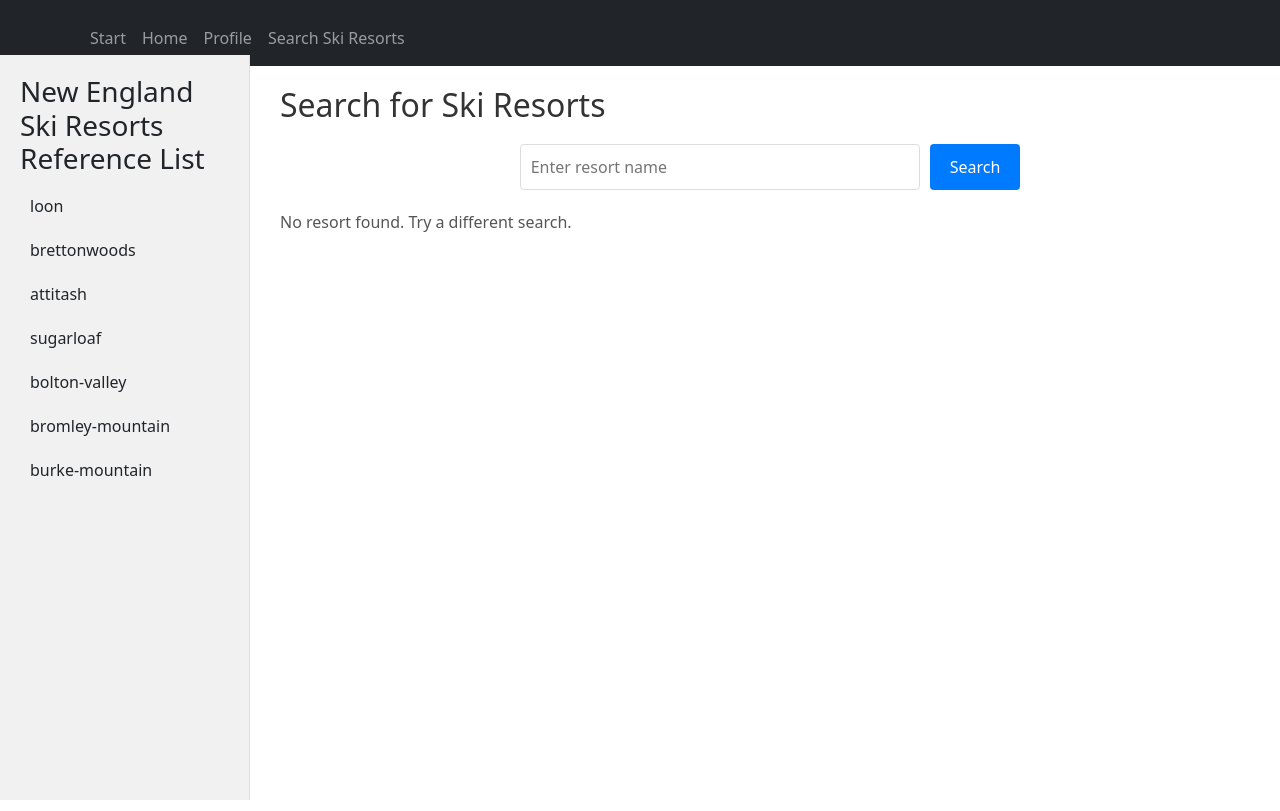
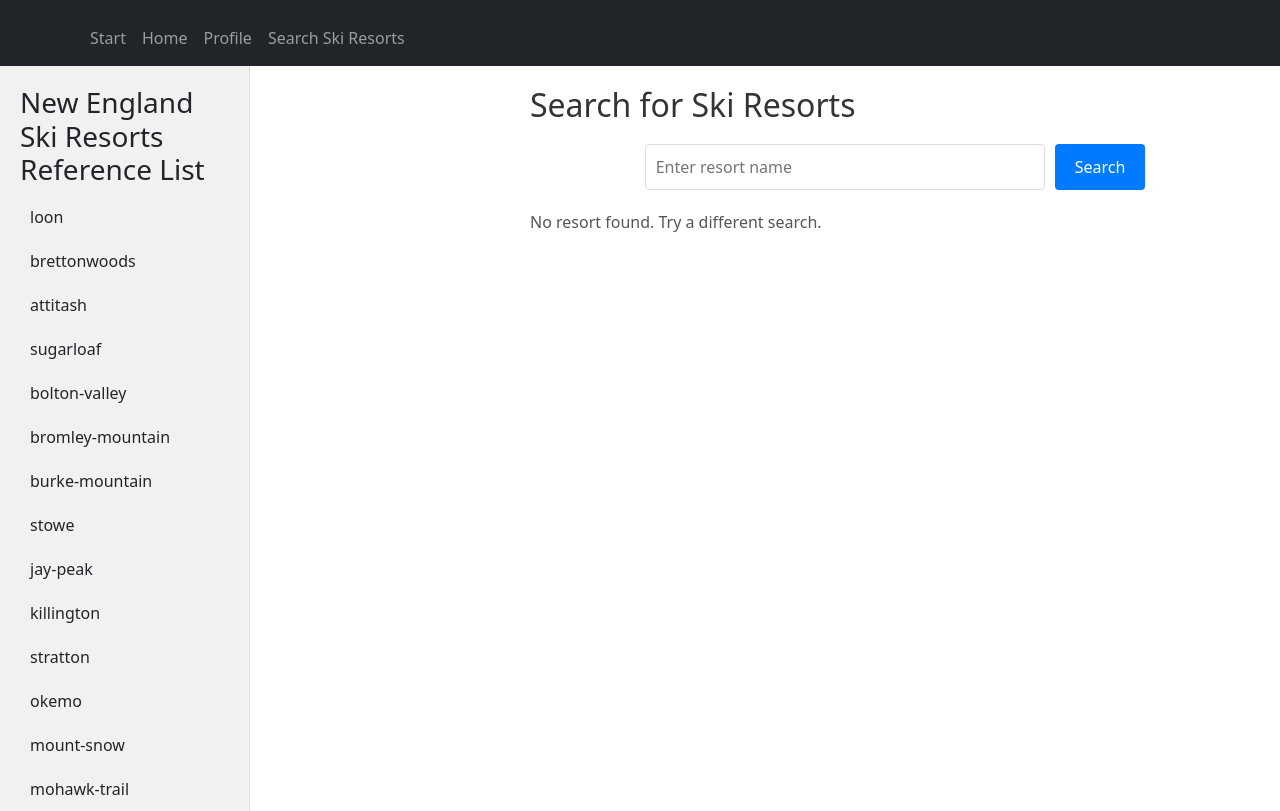
Before and after one commit to JashATSSU/New-england-ski, a React (Create React App) app in the folder frontend/: page /searchSkiResorts in a window 1280 px wide. Built offline with nearby package versions, Linux system fonts and the light colour scheme.

Commit message:
weather/mottos

```diff
--- a/frontend/src/components/pages/Sidebar.js
+++ b/frontend/src/components/pages/Sidebar.js
@@ -1,6 +1,6 @@
 import React from 'react';
 
-// Dummy data for ski resorts
+// Updated list of New England ski resorts
 const resortsList = [
   'loon',
   'brettonwoods',
@@ -9,6 +9,17 @@ const resortsList = [
   'bolton-valley',
   'bromley-mountain',
   'burke-mountain',
+  'stowe',
+  'jay-peak',
+  'killington',
+  'stratton',
+  'okemo',
+  'mount-snow',
+  'mohawk-trail',
+  'great-glen',
+  'wildcat',
+  'cannon-mountain',
+  'windham',
   // Add more resorts as needed
 ];
 
@@ -29,11 +40,10 @@ const Sidebar = ({ onSelect }) => {
           padding: 20px;
           background: #f1f1f1;
           border-right: 1px solid #ddd;
-          height: calc(100vh - 55px); /* Adjust height to fit with the top position */
-          position: fixed;
-          top: 55px; /* Raised to be less than a centimeter below the navbar */
-          left: 0;
+          position: relative; /* Change to relative */
+          height: auto; /* Allow height to adjust dynamically */
           overflow-y: auto; /* Add scroll if content overflows */
+          max-height: calc(100vh - 55px); /* Keep the maximum height within the viewport */
         }
 
         .sidebar h3 {
--- a/frontend/src/components/pages/SingleResort.js
+++ b/frontend/src/components/pages/SingleResort.js
@@ -1,6 +1,7 @@
 import React, { useState, useEffect } from 'react';
 import axios from 'axios';
 import './SingleResort.css'; // Make sure to create this CSS file for styling
+import { resortsList } from './resortsData'; // Import the resorts list
 
 const SingleResort = ({ resort }) => {
   const [resortDetails, setResortDetails] = useState(null);
@@ -68,10 +69,14 @@ const SingleResort = ({ resort }) => {
 
   const { lifts } = resortDetails.data;
 
+  // Find the selected resort's motto
+  const selectedResort = resortsList.find(r => r.name === resort.name);
+
   return (
     <li className="resort">
       <h3>{resort.name}</h3>
-      <p>{resort.description || 'No description available.'}</p>
+      <p>{selectedResort.description || 'No description available.'}</p>
+      <p><em>{selectedResort.motto}</em></p> {/* Display the motto */}
 
       {/* Lift Status */}
       <h4>Lift Status</h4>
--- /dev/null
+++ b/frontend/src/components/pages/resortsData.js
@@ -0,0 +1,52 @@
+export const resortsList = [
+    {
+      name: 'Loon Mountain',
+      description: 'A great place for skiing and snowboarding.',
+      motto: 'Ski it if you can!',
+    },
+    {
+      name: 'Bretton Woods',
+      description: 'New Hampshire’s largest ski area.',
+      motto: 'Ski the difference.',
+    },
+    {
+      name: 'Sugarloaf',
+      description: 'The biggest ski area in Maine.',
+      motto: 'Find your happy place.',
+    },
+    {
+      name: 'Mount Snow',
+      description: 'Known for its diverse terrain and great snow.',
+      motto: 'Ride the mountain.',
+    },
+    {
+      name: 'Stowe Mountain Resort',
+      description: 'A classic Vermont resort with great views.',
+      motto: 'The best of winter.',
+    },
+    {
+      name: 'Killington',
+      description: 'The largest ski area in the Eastern U.S.',
+      motto: 'The Beast of the East.',
+    },
+    {
+      name: 'Attitash',
+      description: 'A family-friendly resort in the White Mountains.',
+      motto: 'Where adventure lives.',
+    },
+    {
+      name: 'Jay Peak',
+      description: 'Famous for its deep powder and challenging terrain.',
+      motto: 'Always a little extra.',
+    },
+    {
+      name: 'Bromley Mountain',
+      description: 'Great for families and beginners.',
+      motto: 'The sunniest mountain in Vermont.',
+    },
+    {
+      name: 'Bolton Valley',
+      description: 'A hidden gem with fantastic tree skiing.',
+      motto: 'Ski the mountains of Vermont.',
+    },
+  ];
```
Also changed, not shown: frontend/src/components/pages/resortData.js (deleted, +0 -63 lines), frontend/src/components/pages/SingleResort.css (indentation only).
